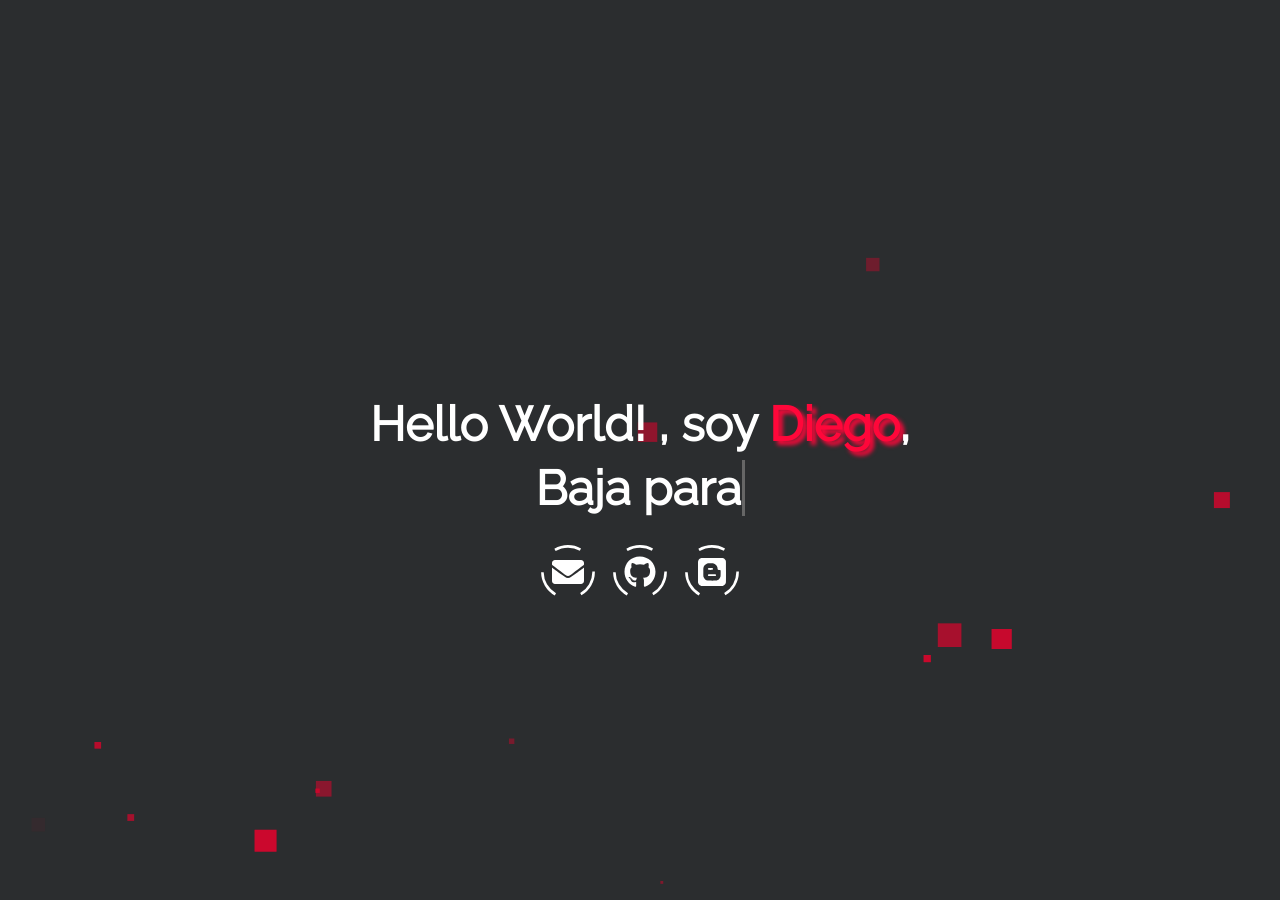
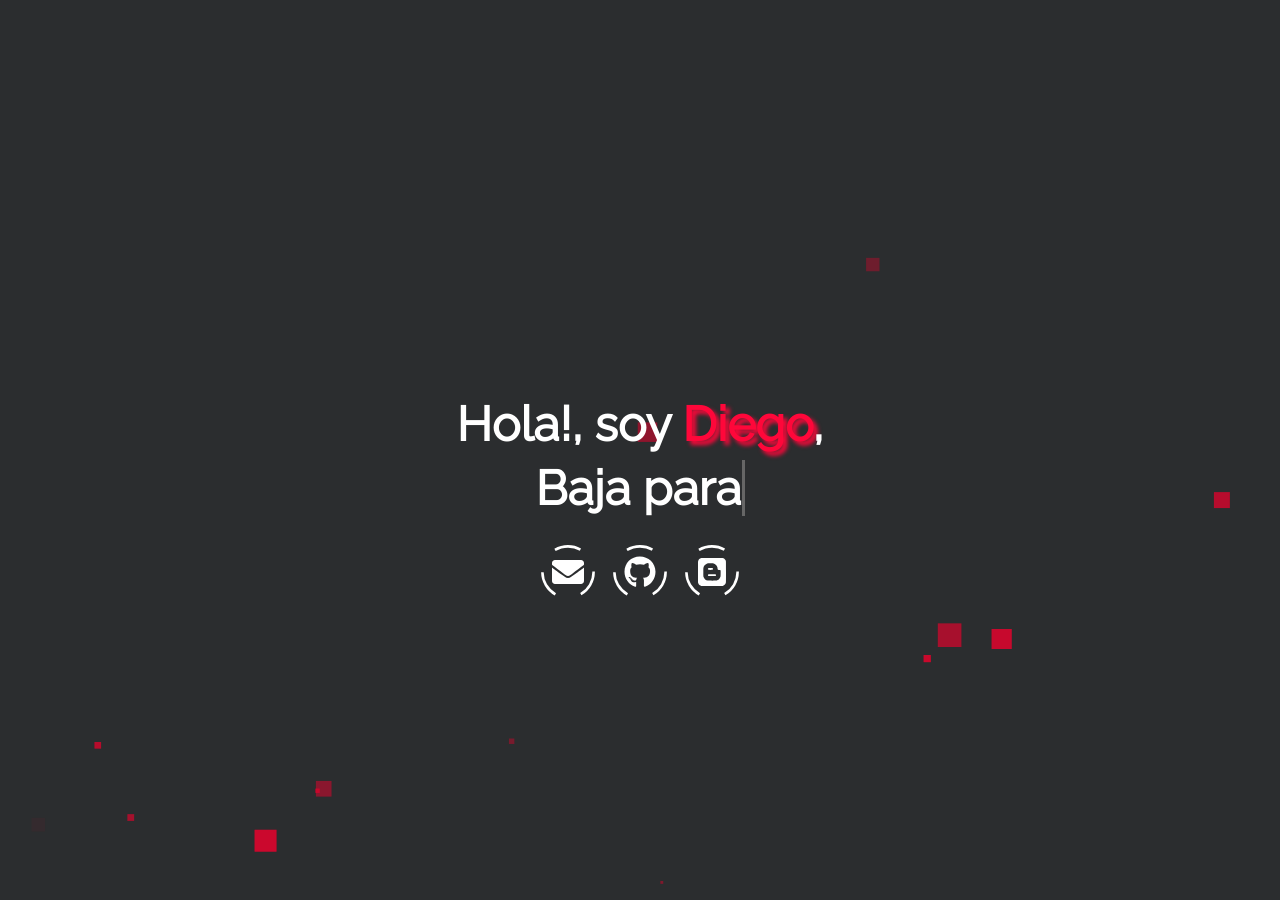
Before and after one commit to q3it/neumorphism, a Jekyll site: the page built from index.html, in a window 1280 px wide and 900 px high. Built offline with Jekyll 4.4.1, drawn with Linux system fonts in a browser that asks for light colours.

Commit message:
Update landing-page.html

```diff
--- a/_includes/landing-page.html
+++ b/_includes/landing-page.html
@@ -1,6 +1,6 @@
 <div id="landing">
   <div class="landing-title">
-    <h1>Hello World! <!---👋--->, soy
+    <h1>Hola!<!---👋--->, soy
       <span class="highlight-title">{{site.username}}</span>,
     </h1>
     <h1>
```
